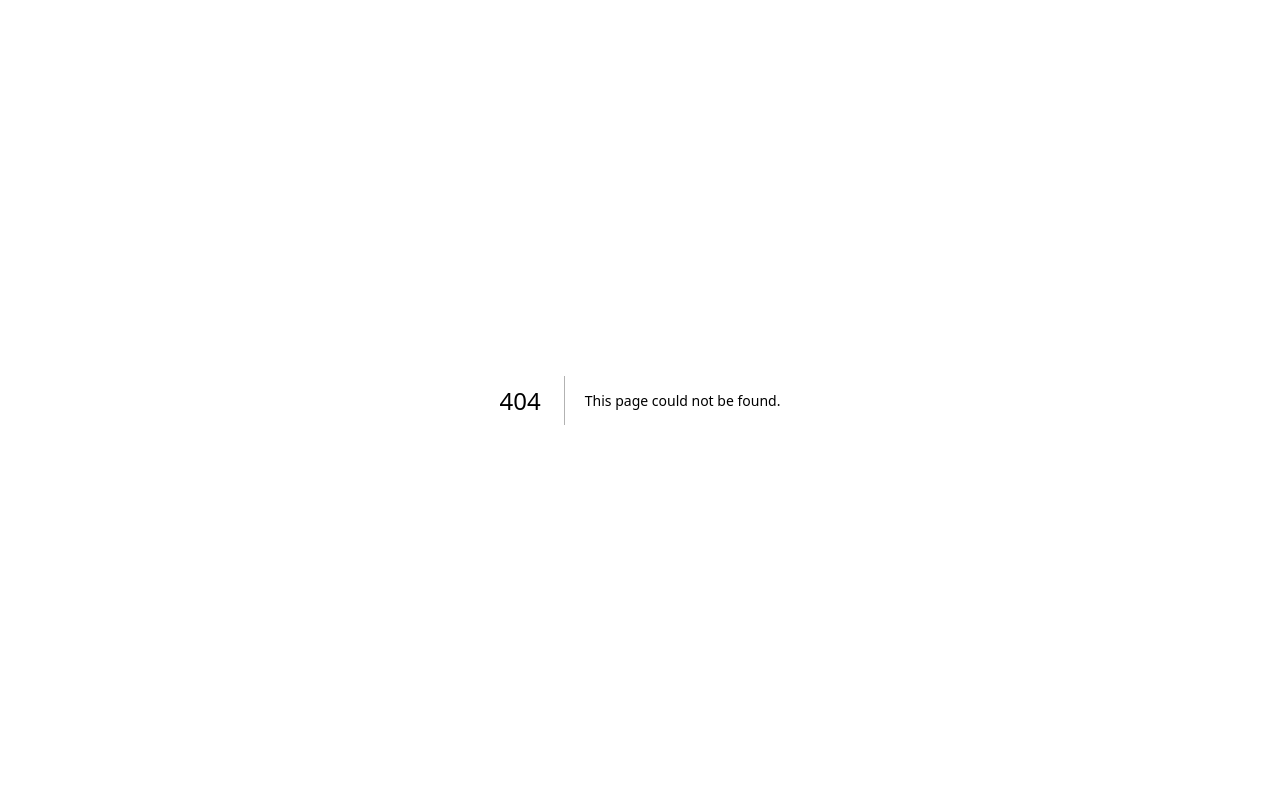
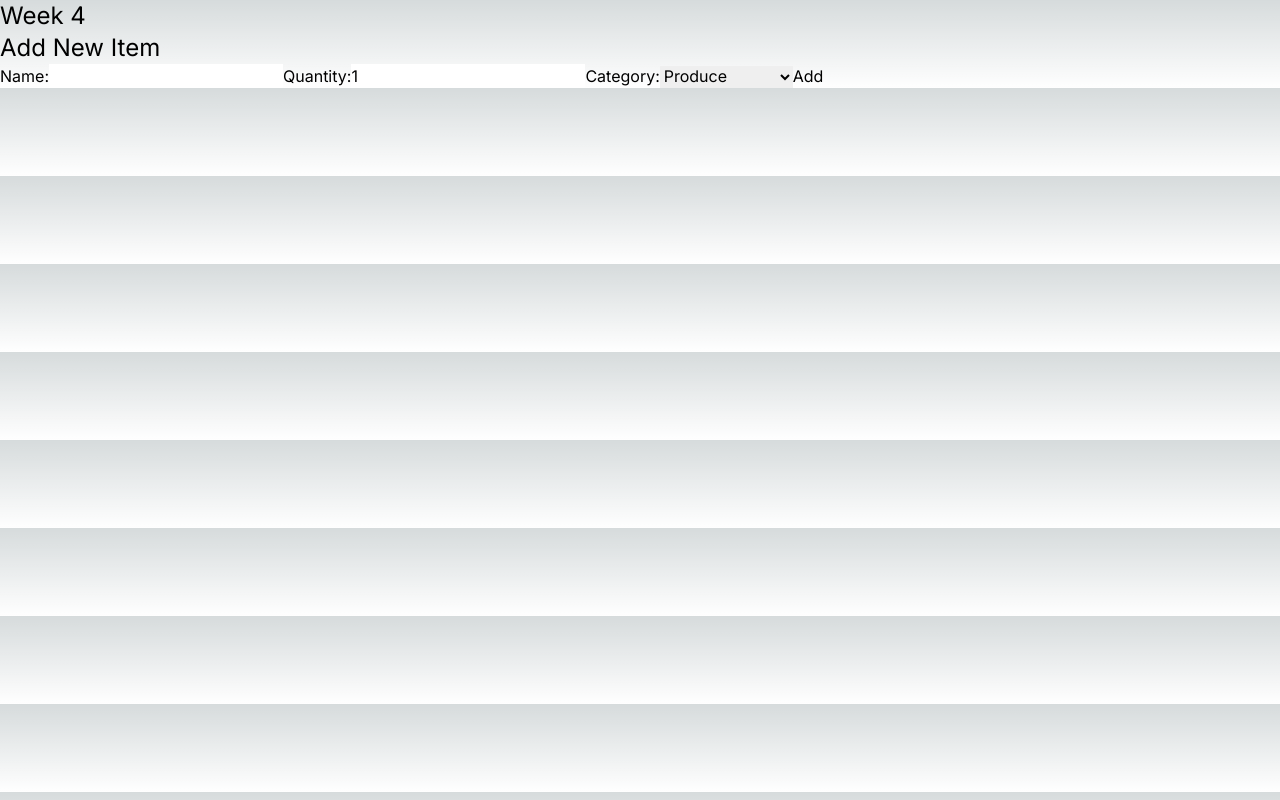
Before and after one commit to WBexte/cprg306-assignments, a Next.js app: page /week4 in a window 1280 px wide. Before the commit this address had no page. Built offline with nearby package versions, Linux system fonts and the light colour scheme.

Commit message:
Added week 4 assignment

```diff
--- a/app/page.js
+++ b/app/page.js
@@ -10,6 +10,7 @@ export default function Home() {
       <br/>
       <Link href="/week2">Week 2</Link>
       <Link href="/week3">Week 3</Link>
+      <Link href="/week4">Week 4</Link>
     </main>
   );
 }
--- /dev/null
+++ b/app/week4/new-item.js
@@ -0,0 +1,61 @@
+"use client"
+
+import { useState } from "react";
+
+export default function NewItem() {
+    const [name, setName] = useState("");
+    const [quantity, setQuantity] = useState(1);
+    const [category, setCategory] = useState("Produce");
+
+    const handleSubmit = (event) => {
+        event.preventDefault();
+        // Create new shiopping list item
+        const item = {
+            name: name,
+            quantity: quantity,
+            category: category,
+        };
+        console.log(item);
+        alert(`${item.quantity} ${item.name} added to ${item.category} list!`);
+        // Set the form back to default values
+        setName("");
+        setQuantity(1);
+        setCategory("Produce");
+    }
+
+    const handleNameChange = (event) => {
+        setName(event.target.value);
+    }
+
+    const handleQuantityChange = (event) => {
+        setQuantity(event.target.value);
+    }
+
+    const handleCategoryChange = (event) => {
+        setCategory(event.target.value);
+    }
+
+    return (
+        <main>
+            <h1 className="text-2xl">Add New Item</h1>
+            <form onSubmit={handleSubmit}>
+                <label htmlFor="name">Name:</label>
+                <input required id="name" type="text" value={name} onChange={handleNameChange} />
+                <label htmlFor="quantity">Quantity:</label>
+                <input id="quantity" type="number" value={quantity} onChange={handleQuantityChange} />
+                <label htmlFor="category">Category:</label>
+                <select id="category" value={category} onChange={handleCategoryChange}>
+                    <option value="Produce">Produce</option>
+                    <option value="Dairy">Dairy</option>
+                    <option value="Bakery">Bakery</option>
+                    <option value="Meat">Meat</option>
+                    <option value="Canned Goods">Canned Goods</option>
+                    <option value="Dry Goods">Dry Goods</option>
+                    <option value="Household">Household</option>
+                </select>
+                <input type="submit" value="Add" />
+            </form>
+        </main>
+    )
+
+}
--- /dev/null
+++ b/app/week4/page.js
@@ -0,0 +1,10 @@
+import NewItem from "./new-item";
+
+export default function Page() {
+    return (
+        <main>
+            <h1 className="text-2xl">Week 4</h1>
+            <NewItem/>
+        </main>
+    )
+}
```
